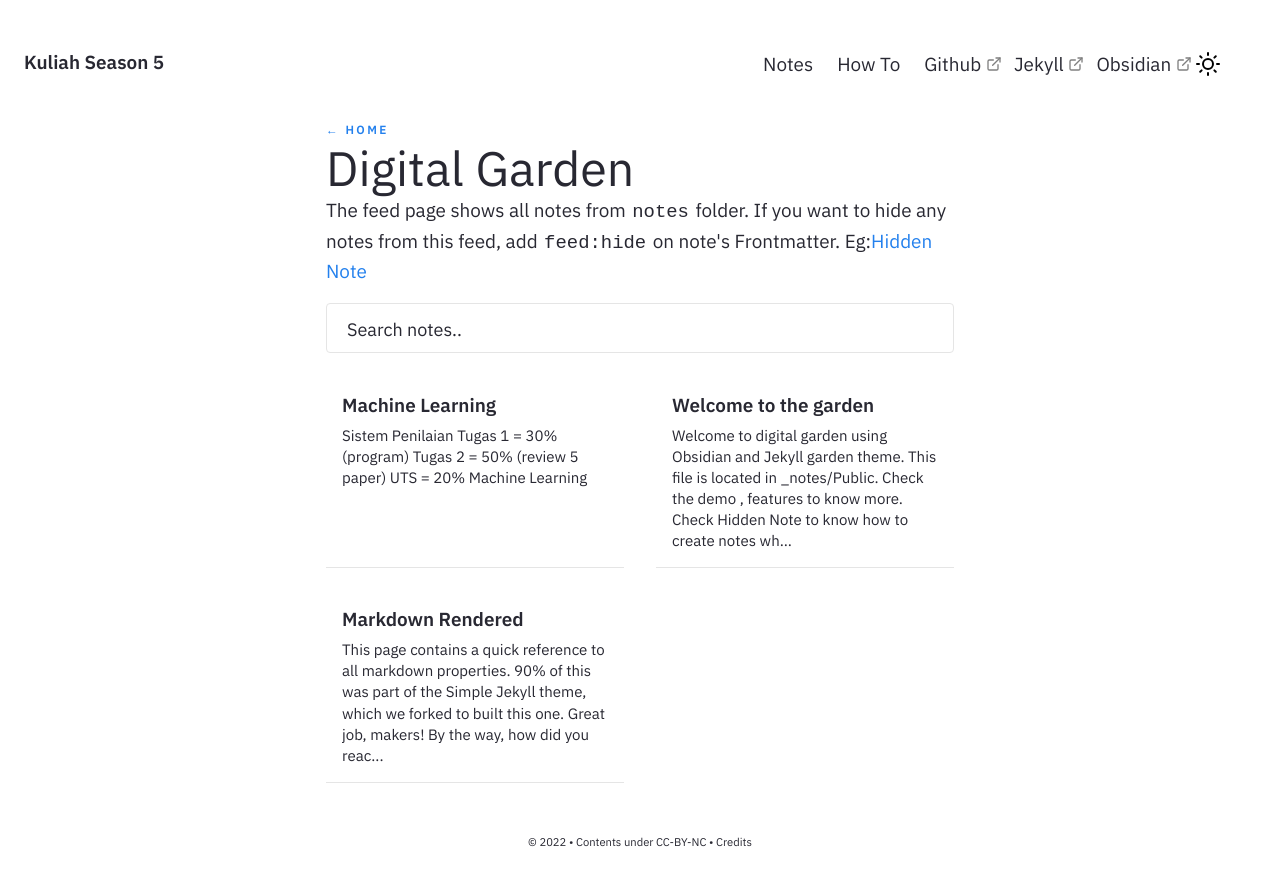
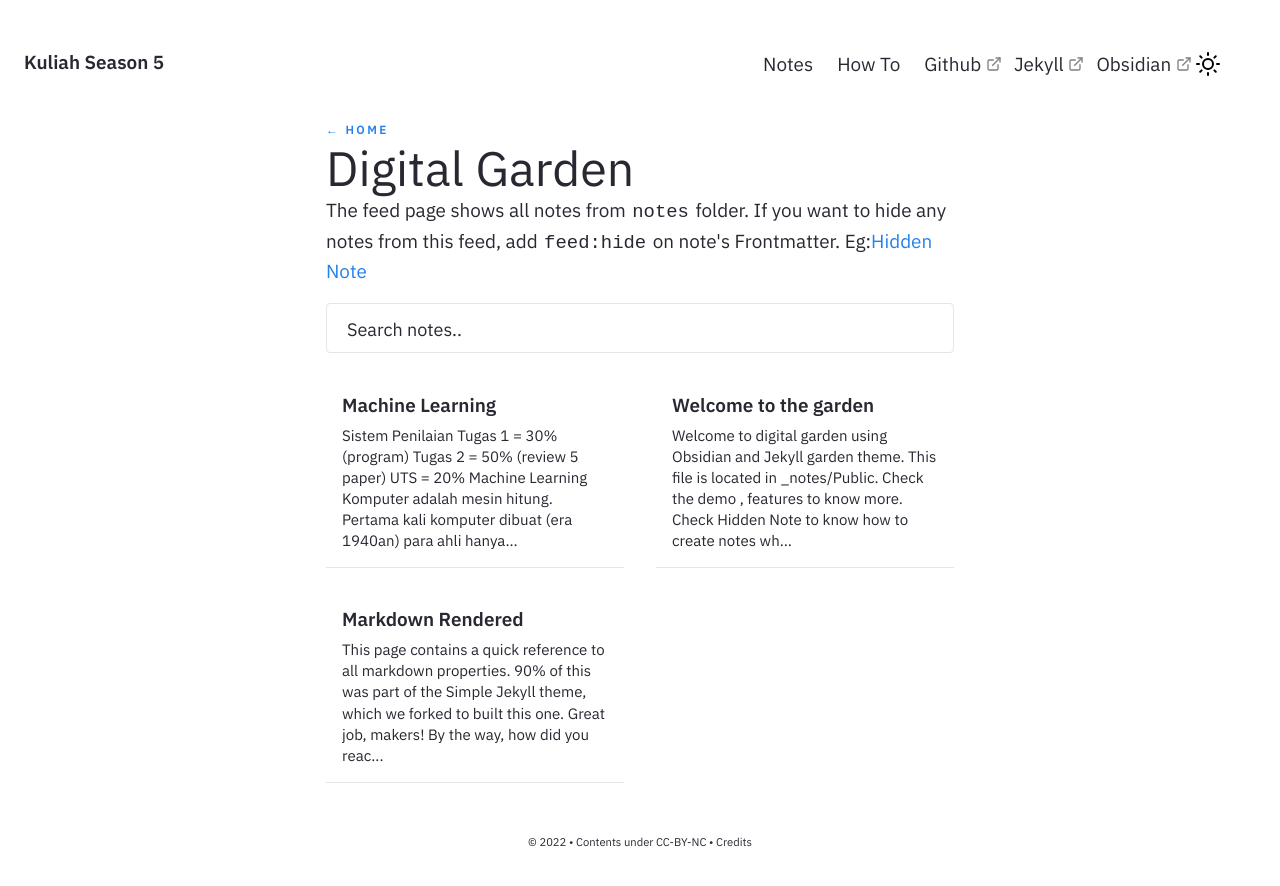
Before and after one commit to zeerafle/kuliah-season-5, a Jekyll site: the page built from pages/notes.md, in a window 1280 px wide. Shown: the top 886 px of the page. Built offline with Jekyll 4.4.1, drawn with Linux system fonts in a browser that asks for light colours; part of the change alters nothing that is shown.

Commit message:
machine learning notes

```diff
--- a/_notes/Jaringan Saraf Tiruan/Machine Learning.md
+++ b/_notes/Jaringan Saraf Tiruan/Machine Learning.md
@@ -14,3 +14,50 @@ permalink: /JST/machine-learning
 - UTS = 20%
 
 # Machine Learning
+
+Komputer adalah mesin hitung. Pertama kali komputer dibuat (era 1940-an) para ahli hanya berpikir bagaiman membuat komputasi secepat mungkin dengan ==berbagai teknik dan metode komputasi dikembangkan==.
+
+Sejak 1960-an para ahli mulai membangun konsep komputer bisa belajar dari pengalaman. Pada tahun 1980-an teori yang mendasari machine learning sudah muncul dan perkembangannya tergolong cepat. Machine learning dikelompokkan menjadi 3:
+
+- Era sebelum 1980
+	Pada era ini, metode machine learning hanya mampu menghasilkan garis linear pada data atau disebut _linear decision surfaces_.
+
+![](https://automaticaddison.com/wp-content/uploads/2019/07/linearly-separable.png)
+
+- Era 1980-an
+	Decision trees dan Artificial Neural Network (ANN) menjadi pelopor dalam pembelajaran non-linear. Namun pijakan teori masih lemah.
+
+![](../assets/img/2022-08-11-22-55-47.png)
+
+- Era 1990 sampai sekarang
+	Pada era ini telah dikembangkan metode-metode ==non linear== yang efisien berbasis computational learning theory, dan pijakan teori sudah kuat.
+
+## Klasifikasi Metode Machine Learning
+
+### Dampak yang diharapkan pengguna
+
+1. __Supervised Learning__. Ada targetnya. Contohnya klasifikasi dan regresi
+2. __Unsupervised Learning__. Tidak ada targetnya. Contohnya clustering.
+	> Dalam clustering jika ingin memprediksi data baru, model harus di train ulang bersama dengan data baru tersebut
+
+### Input dan Output
+
+Dapat dikelompokkan menjadi 2 yaitu __diskrit__ dan __kontinu__. Algoritma dapat menerima input diskrit maupun kontinu dan serta menghasilkan baik diskrit maupun kontinu juga.
+
+### Cara Kerja
+
+Berdasarkan cara kerja, algoritma pembelajaran dikelompokkan menjadi __offline__ dan __online__.
+
+- Offline learning. Berarti model di train hanya sesekali, sehingga performa model pada data baru akan menurun, dan perlu dilakukan train ulang.
+- Online learning. Berarti model diperbarui terus berdasarkan observasi baru secara terus menerus.
+
+### Metode Inferensinya
+
+Inferensi == prediksi. Dibedakan menjadi __induktif__ dan __deduktif__.
+
+- Induktif. Penalaran yang __menghasilkan__ suatu kesimpulan __berdasarkan hasil observasi__.
+- Deduktif. Penalaran yang menghasilkan suatu kesimpulan secara logis dari premis-premis tertentu.
+
+## Taksonomi Metode-Metode Machine Learning
+
+![](../assets/img/2022-08-11-23-14-24.png)
```
Also changed, not shown: assets/img/2022-08-11-22-55-47.png (added), assets/img/2022-08-11-23-14-24.png (added).
